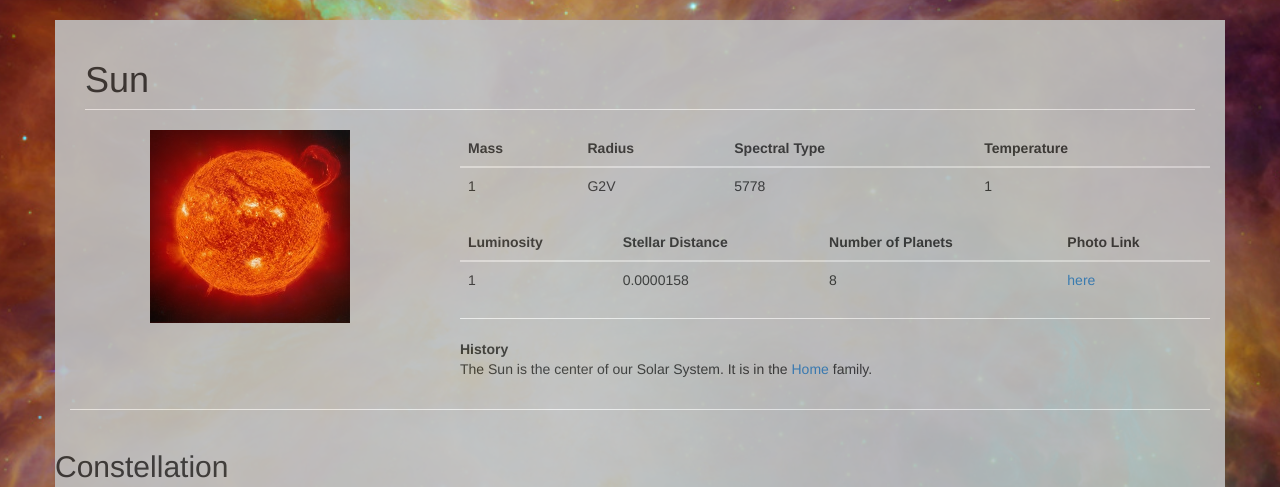
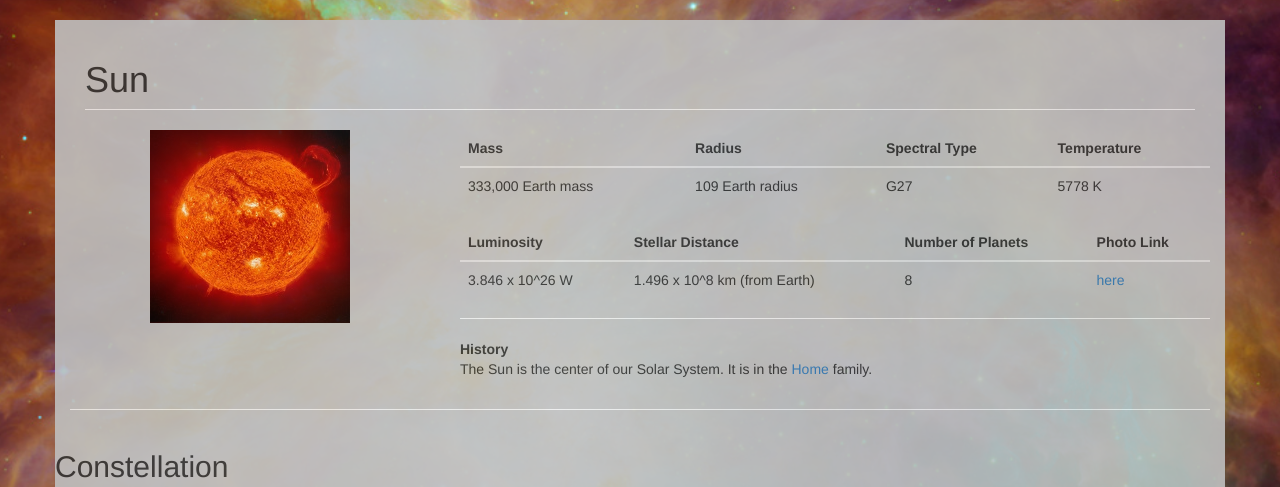
Before and after one commit to sygmo/cs373-idb, a Flask app: page /sun in a window 1280 px wide. Shown: the part 52-539 px from the top of the page. Run offline with Flask 2, Linux system fonts and the light colour scheme; some libraries are stand-ins or nearby versions.

Commit message:
units added and and spelling errors removed

```diff
--- a/__init__.py
+++ b/__init__.py
@@ -149,4 +149,4 @@ if __name__ == "__main__":
 		for i in entries:
 			print(i['name']);"""
 
-	app.run(host='104.130.244.239', port=8080)
+	app.run(host='0.0.0.0', port=8080)
--- a/templates/hd189733.html
+++ b/templates/hd189733.html
@@ -43,8 +43,8 @@
 			</thead>
 			<tbody>
 			  <tr>
-				<td>0.846</td>
-				<td>0.781</td>
+				<td>0.846 Solar mass</td>
+				<td>0.781 Solar radius</td>
 				<td>K1.5V</td>
 				<td>4939 K</td>
 			  </tr>
--- a/templates/solarsystem.html
+++ b/templates/solarsystem.html
@@ -43,8 +43,8 @@
 			</thead>
 			<tbody>
 			  <tr>
-				<td>8</td>
-				<td>sol</td>
+				<td>1</td>
+				<td>System of the Sun</td>
 				<td><a href="/home">Home</a></td>
 				<td><a href="http://solarsystem.nasa.gov/multimedia/display.cfm?Category=Planets&IM_ID=10164">here</a></td>
 			  </tr>
--- a/templates/sun.html
+++ b/templates/sun.html
@@ -43,10 +43,10 @@
 			</thead>
 			<tbody>
 			  <tr>
-				<td>1</td>
-				<td>G2V</td>
-				<td>5778</td>
-				<td>1</td>
+				<td>333,000 Earth mass</td>
+				<td>109 Earth radius</td>
+				<td>G27</td>
+				<td>5778 K</td>
 			  </tr>
 			</tbody>
 		  </table>
@@ -61,8 +61,8 @@
 			</thead>
 			<tbody>
 			  <tr>
-				<td>1</td>
-				<td>0.0000158</td>
+				<td>3.846 x 10^26 W</td>
+				<td>1.496 x 10^8 km (from Earth)</td>
 				<td>8</td>
 				<td><a href="http://commons.wikimedia.org/wiki/File:The_Sun_in_extreme_ultraviolet.jpg">here</a></td>
 			  </tr>
--- a/templates/upsand.html
+++ b/templates/upsand.html
@@ -43,8 +43,8 @@
 			</thead>
 			<tbody>
 			  <tr>
-				<td>1.27</td>
-				<td>1.48</td>
+				<td>1.27 Solar mass</td>
+				<td>1.48 Solar radius</td>
 				<td>F8V</td>
 				<td>6074 K</td>
 			  </tr>
--- a/templates/vulpecula.html
+++ b/templates/vulpecula.html
@@ -44,7 +44,7 @@
 			<tbody>
 			  <tr>
 				<td>5</td>
-				<td>fox</td>
+				<td>Fox</td>
 				<td><a href="/bayer">Bayer</a></td>
 				<td><a href="http://commons.wikimedia.org/wiki/File:VulpeculaCC.jpg">here</a></td>
 			  </tr>
```
Also changed, not shown: other parts of templates/solarsystem.html (+1 -1 lines), templates/wasp-1.html (+6 -6 lines), templates/wasp-1b.html (+4 -4 lines), 1 other file.
